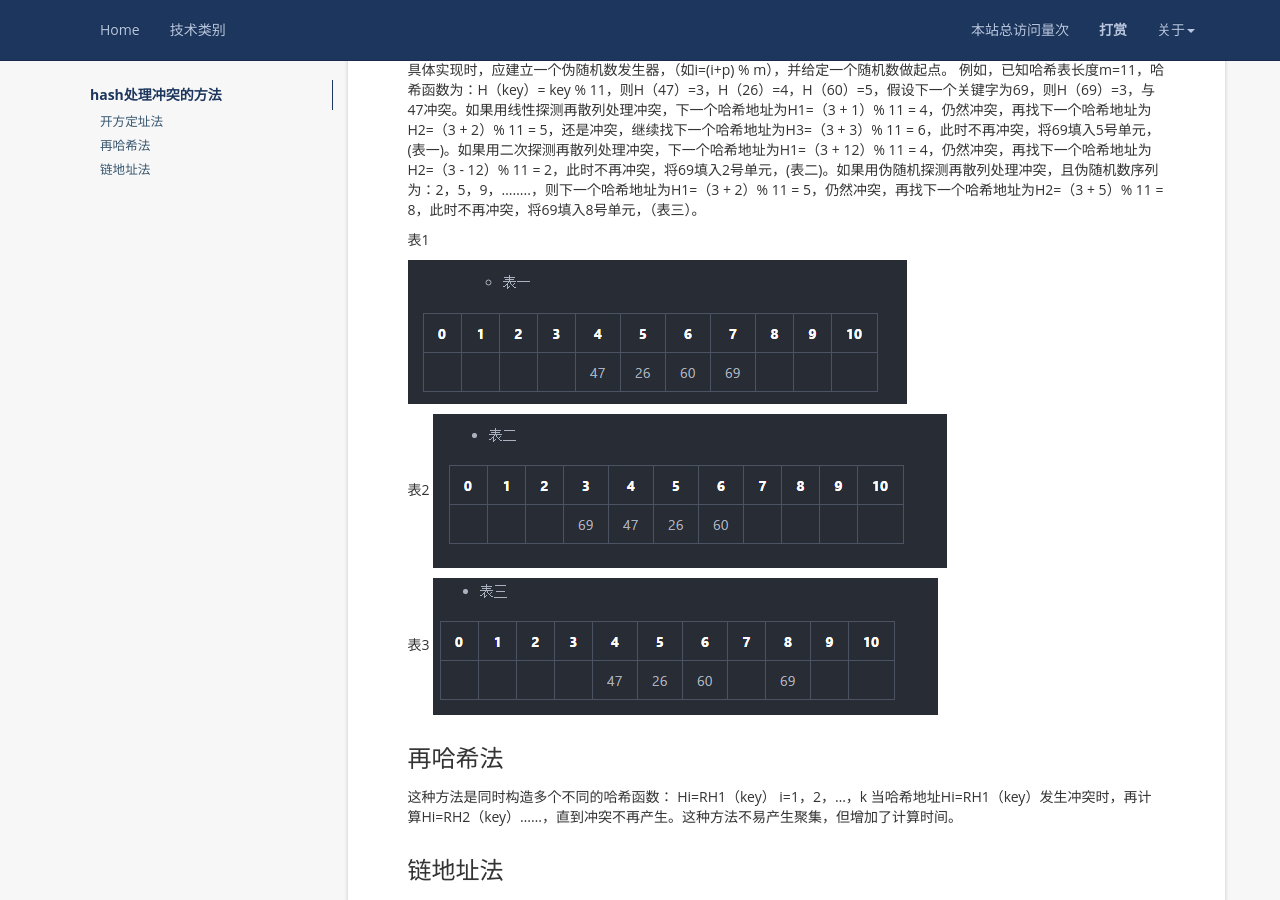
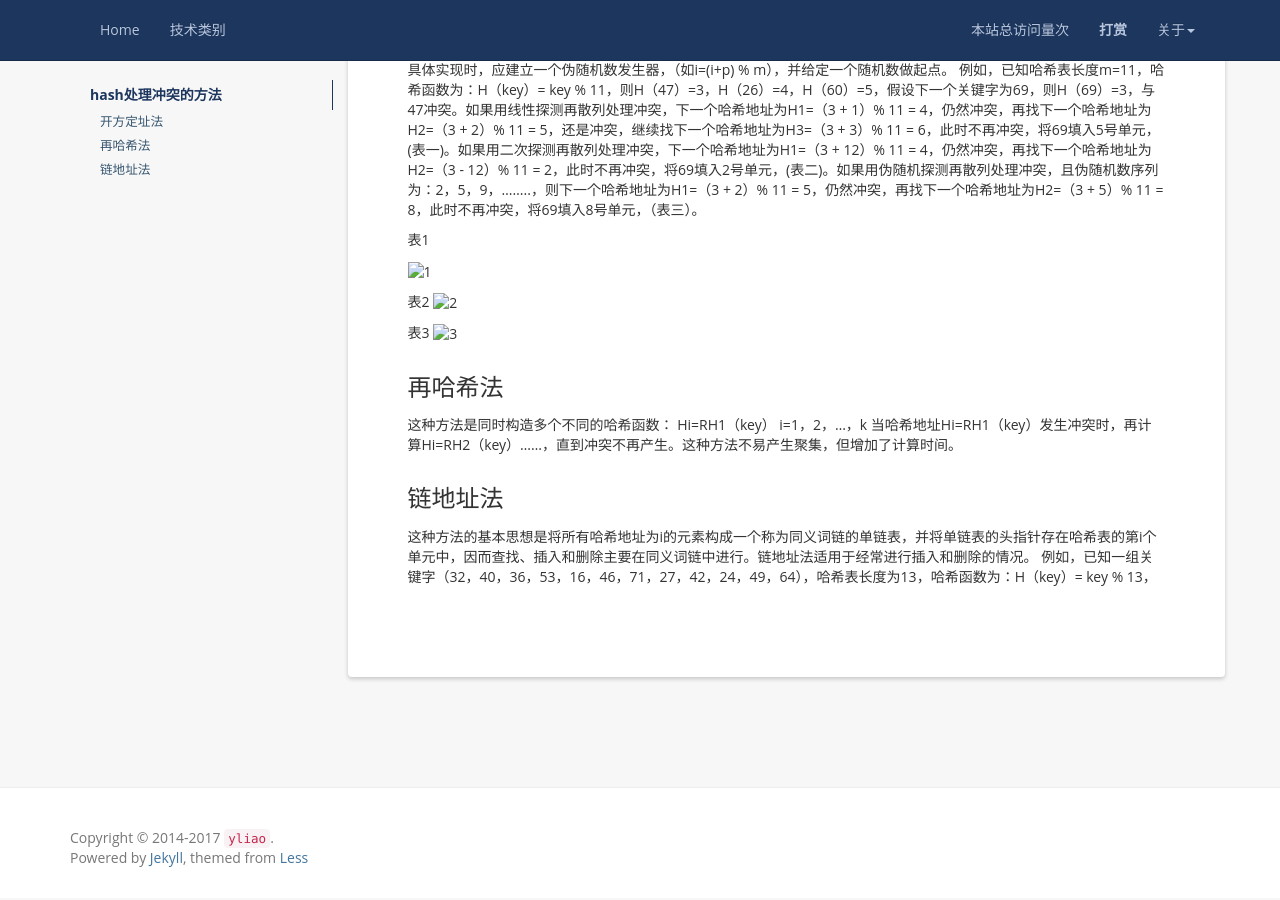
Before and after one commit to superlyao/blog, a Jekyll site: the page built from _posts/2017-8-4-hash冲突的解决方法.md, in a window 1280 px wide and 900 px high, scrolled down 875 px. Built offline with Jekyll 4.4.1, drawn with Linux system fonts in a browser that asks for light colours; nearby versions of some CDN libraries; a script that is not in the unit is left out; comment, search, counter and statistics services are not loaded.

Commit message:
hash处理方法

```diff
--- a/_posts/2017-8-4-hash冲突的解决方法.md
+++ b/_posts/2017-8-4-hash冲突的解决方法.md
@@ -38,13 +38,13 @@ di=伪随机数序列
 
 表1
 
-![1](/styles/images/0-0.png)
+![1](../styles/images/0-0.png)
 
 表2
-![0-01](/styles/images/0-1.png)
+![2](../styles/images/0-1.png)
 
 表3
-![0-01](/styles/images/0-2.png)
+![3](../styles/images/0-2.png)
 
 ### 再哈希法
 
```
